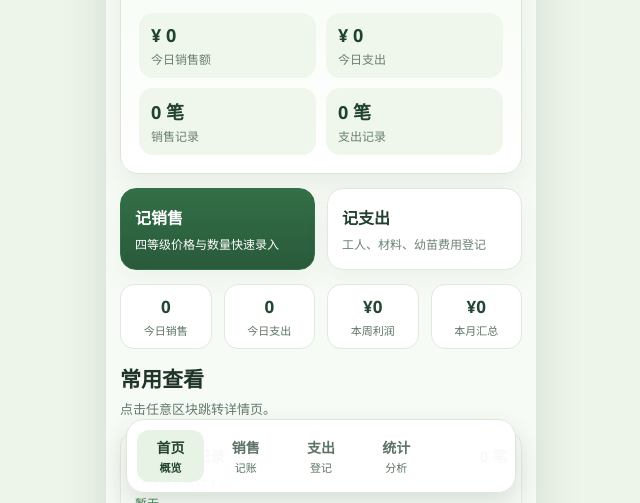
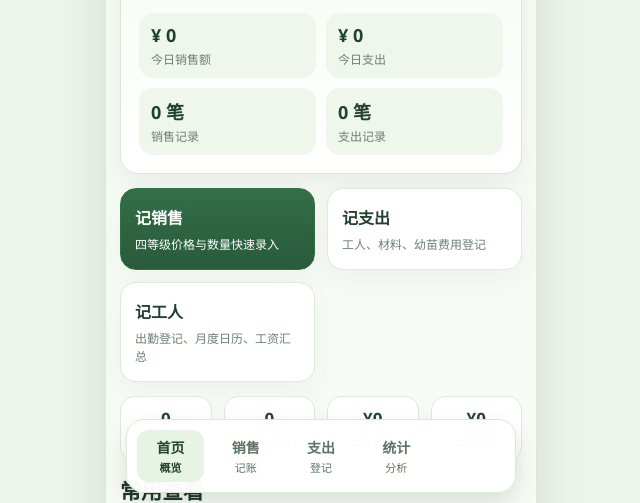
Before and after one commit to wekud/orchid-bookkeeping-wireframes, a plain HTML site: page dashboard.html in a window 1280 px wide. Shown: the part 297-800 px from the top of the page, without its empty margins (319-959 px from the left). Drawn offline with Linux system fonts and the light colour scheme.

Commit message:
fix: 首页增加记工人入口

```diff
--- a/dashboard.html
+++ b/dashboard.html
@@ -46,6 +46,10 @@
             <a class="quick-action" href="expenses.html">
               <div class="action-title">记支出</div>
               <div class="action-desc">工人、材料、幼苗费用登记</div>
+            </a>
+            <a class="quick-action" href="workers.html">
+              <div class="action-title">记工人</div>
+              <div class="action-desc">出勤登记、月度日历、工资汇总</div>
             </a>
           </section>
 
```
